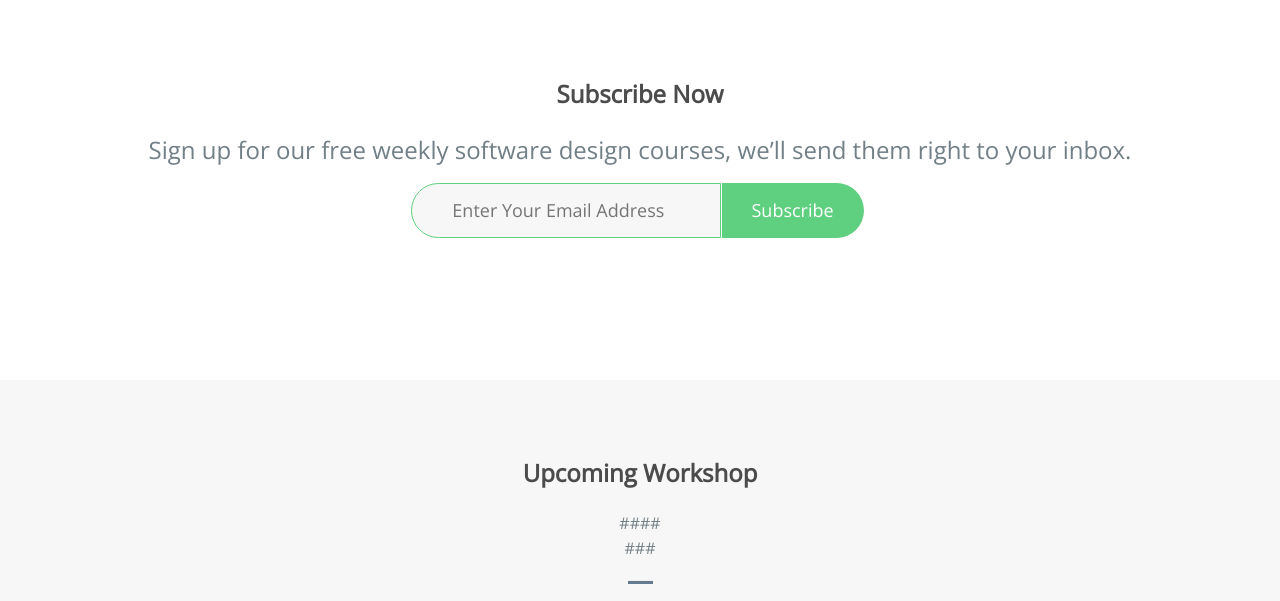
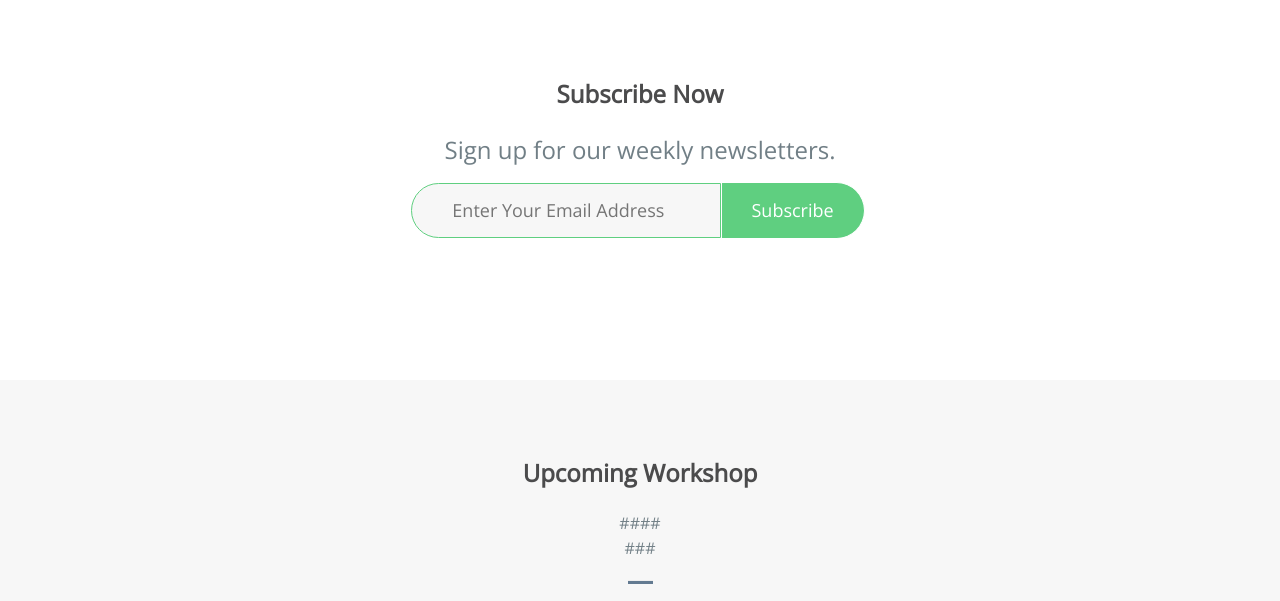
Before and after one commit to JohnnieJnr/Ment_Hub, a plain HTML site: page web/index.html in a window 1280 px wide. Shown: the part 1420-2021 px from the top of the page. Drawn offline with nearby package versions, Linux system fonts and the light colour scheme; a web font is replaced by a local one.

Commit message:
edited codes

```diff
--- a/web/index.html
+++ b/web/index.html
@@ -16,6 +16,7 @@
 </head>
 
 <body>
+
   <!--Navigation bar-->
   <nav class="navbar navbar-default navbar-fixed-top">
     <div class="container">
@@ -38,6 +39,7 @@
       </div>
     </div>
   </nav>
+
   <!--/ Navigation bar-->
   <!--Modal box-->
   <div class="modal fade" id="login" role="dialog">
@@ -210,7 +212,7 @@
       <div class="row">
         <div class="col-lg-12">
           <h2 class="text-center">Subscribe Now</h2>
-          <p class="cta-2-txt">Sign up for our free weekly software design courses, we’ll send them right to your inbox.</p>
+          <p class="cta-2-txt">Sign up for our weekly newsletters.</p>
           <div class="cta-2-form text-center">
             <form action="#" method="post" id="workshop-newsletter-form">
               <input name="" placeholder="Enter Your Email Address" type="email">
@@ -486,6 +488,7 @@
     </div>
   </section>
   <!--/ Contact-->
+
   <!--Footer-->
   <footer id="footer" class="footer">
     <div class="container text-center">
@@ -496,7 +499,6 @@
         <li><a href="#link"><i class="fa fa-twitter fa-fw"></i></a></li>
         <li><a href="#link"><i class="fa fa-facebook fa-fw"></i></a></li>
         <li><a href="#link"><i class="fa fa-google-plus fa-fw"></i></a></li>
-        <li><a href="#link"><i class="fa fa-dribbble fa-fw"></i></a></li>
         <li><a href="#link"><i class="fa fa-linkedin fa-fw"></i></a></li>
       </ul>
       ©2019 Mentor . All rights reserved
```
